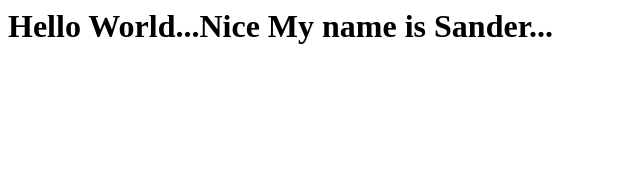
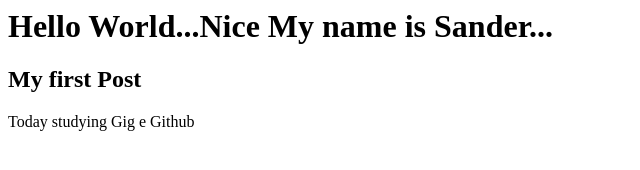
Before and after one commit to SanderSalles/sandersalles.github.io, a plain HTML site: page index.html in a window 1280 px wide. Shown: the whole page, without its empty margins (0-640 px from the left). Drawn offline with Linux system fonts and the light colour scheme.

Commit message:
Meu segundo commit

```diff
--- a/index.html
+++ b/index.html
@@ -1,3 +1,11 @@
 <h1>
 	Hello World...Nice My name is Sander...
 </h1>
+
+<h2>
+	My first Post
+</h2>
+
+<p>
+	Today studying Gig e Github
+</p>
```
